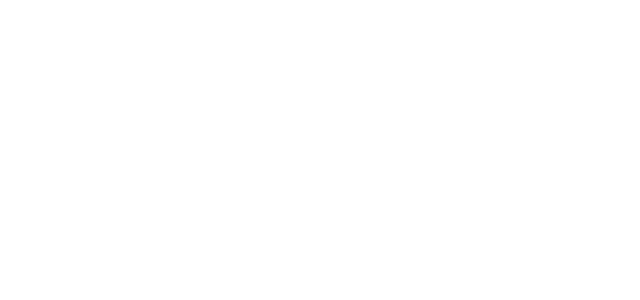
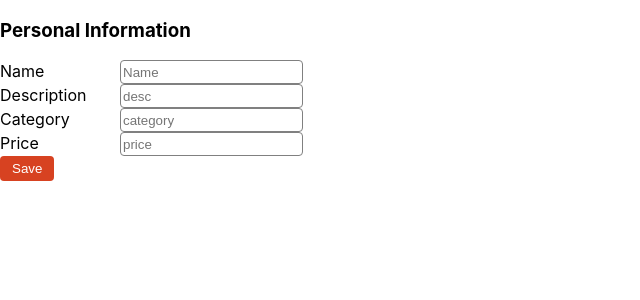
Before and after one commit to Tonyligogo/POWEL-ELSS, a React (Create React App) app: page /NewItem in a window 1280 px wide. Before the commit this address had no page. Shown: the top 300 px of the page, without its empty margins (0-640 px from the left). Built offline with nearby package versions, Linux system fonts and the light colour scheme; the HTML template or start-up script is replaced by a standard one.

Commit message:
cart update

```diff
--- a/src/App.js
+++ b/src/App.js
@@ -15,6 +15,8 @@ import SalesSummary from './components/salessummary/SalesSummary';
 import ExpensesSummary from './components/expensessummary/ExpensesSummary';
 import ServicesSummary from "./components/servicessummary/ServicesSummary";
 import DeleteStaff from './components/staffRecords/DeleteStaff';
+import Cart from './components/products/Cart';
+import NewItem from './components/products/NewItem';
 
 function App() {
   const [loading, setLoading] = React.useState(true);
@@ -46,6 +48,8 @@ function App() {
             <Route path='SalesSummary' element={ <SalesSummary/> }/>
             <Route path='ExpensesSummary' element={ <ExpensesSummary/> }/>
             <Route path='ServicesSummary' element={ <ServicesSummary/> }/>
+            <Route path='Cart' element={ <Cart/> }/>
+            <Route path='NewItem' element={ <NewItem/> }/>
           </Route>
         </Routes>
       </BrowserRouter>
--- /dev/null
+++ b/src/components/products/Cart.jsx
@@ -0,0 +1,33 @@
+// import { useState } from 'react'
+import './Cart.css'
+import axios from 'axios'
+
+function Cart() {
+    async function addToCart(e){
+        e.preventDefault()
+        await axios.get("http://localhost:5000/api/dashboard/add-to-cart/649a9ea4704eb1eb2c2def3b",{
+            headers: {authorization: "jwt " + localStorage.getItem("token")}
+          })
+        .then((response)=>{
+            console.log(response)
+        })
+    }
+    async function viewCart(e){
+        e.preventDefault()
+        await axios.get("http://localhost:5000/api/dashboard/shopping-cart",{
+            headers: {authorization: "jwt " + localStorage.getItem("token")}
+          })
+        .then((response)=>{
+            console.log(response)
+        })
+    }
+
+  return (
+    <div>
+        <button onClick={addToCart}>Add to cart</button>
+        <button onClick={viewCart}>View cart</button>
+    </div>
+  )
+}
+
+export default Cart
--- /dev/null
+++ b/src/components/products/NewItem.jsx
@@ -0,0 +1,80 @@
+import { useState } from 'react'
+import axios from 'axios'
+import { useNavigate } from 'react-router-dom';
+import { Icon } from '@iconify/react';
+
+function NewItem() {
+    const navigate = useNavigate();
+    const [formData, setFormData] = useState({
+        name:'',
+        desc:'',
+        category:'',
+        price:''
+    })
+    const [userCreated, setUserCreated] = useState(false);
+    function changeValue(e){
+        setFormData({...formData, [e.target.name]:e.target.value})
+    };
+    async function addStaff(e){
+        e.preventDefault();
+        const userData = {
+            name:formData.name,
+            desc:formData.desc,
+            category:formData.category,
+            price:formData.price
+        }
+        await axios.post("http://localhost:5000/api/dashboard/new-item", userData,{
+            headers: {authorization: "jwt " + localStorage.getItem("token")}
+          })
+        .then((response)=>{
+            setUserCreated(true)
+        })
+        .catch((error)=>{
+            if(error.response){
+                console.log(error.response);
+            }else if(error.request){
+                console.log('network error')
+            }else{
+                console.log(error)
+            }
+        })
+        setTimeout(() => {
+            setUserCreated(false);
+            setFormData({
+                name:'',
+                desc:'',
+                category:'',
+                price:''
+            })
+            navigate("/Cart")
+          }, 2000);
+    }
+
+  return (
+    <div>
+        <form onSubmit={addStaff}>
+                    <h3>Personal Information</h3>
+                    <div className="formInput">
+                        <label>Name</label>
+                        <input type="text" placeholder='Name' value={formData.name} name='name' required onChange={changeValue} />
+                    </div>
+                    <div className="formInput">
+                        <label>Description</label>
+                        <input type="text" placeholder='desc' value={formData.desc} name='desc' required onChange={changeValue}/>
+                    </div>
+                    <div className="formInput">
+                        <label>Category</label>
+                        <input type="text" placeholder='category' value={formData.category} name='category' required onChange={changeValue}/>
+                    </div>
+                    <div className="formInput">
+                        <label>Price</label>
+                        <input type="text" placeholder='price' value={formData.price} name='price' required onChange={changeValue}/>
+                    </div>
+                    <button type='submit'>Save</button>
+                </form>
+                { userCreated && <p className='successMessage'> <Icon icon="mdi:success-circle" color="green" /> New item added successfully</p>}
+    </div>
+  )
+}
+
+export default NewItem
```
Also changed, not shown: src/components/products/Products.jsx (added, +9 -0 lines), src/components/products/Cart.css (added), src/components/products/Products.css (added).
